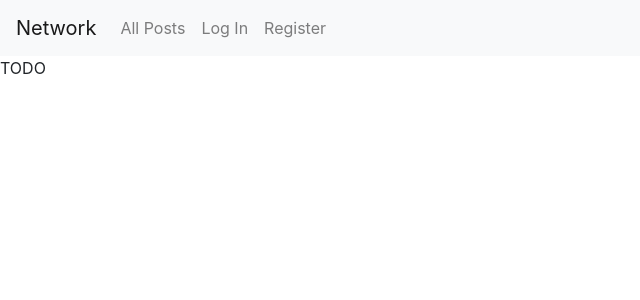
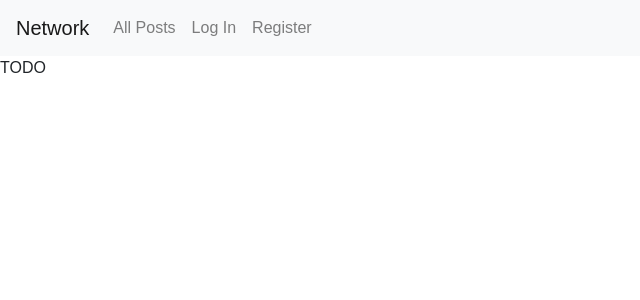
Before and after one commit to michaelboat/network, a Django app: page / in a window 1280 px wide. Shown: the top 300 px of the page, without its empty margins (0-640 px from the left). Run offline with Django 3.2, Linux system fonts and the light colour scheme; some libraries are stand-ins or nearby versions; some web fonts are replaced.

Commit message:
changed font

```diff
--- a/network/static/network/styles.css
+++ b/network/static/network/styles.css
@@ -0,0 +1,5 @@
+body{
+    font-family: "trade-gothic-next", sans-serif;
+    font-weight: 400;
+    font-style: normal;
+}
--- a/network/templates/network/layout.html
+++ b/network/templates/network/layout.html
@@ -4,8 +4,10 @@
 <html lang="en">
     <head>
         <title>{% block title %}Social Network{% endblock %}</title>
+        <link rel="stylesheet" href="https://use.typekit.net/emv6amq.css">
         <link rel="stylesheet" href="https://stackpath.bootstrapcdn.com/bootstrap/4.4.1/css/bootstrap.min.css" integrity="sha384-Vkoo8x4CGsO3+Hhxv8T/Q5PaXtkKtu6ug5TOeNV6gBiFeWPGFN9MuhOf23Q9Ifjh" crossorigin="anonymous">
         <link href="{% static 'network/styles.css' %}" rel="stylesheet">
+
     </head>
     <body>
 
```
